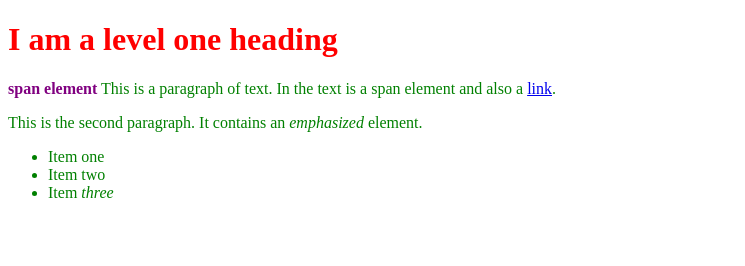
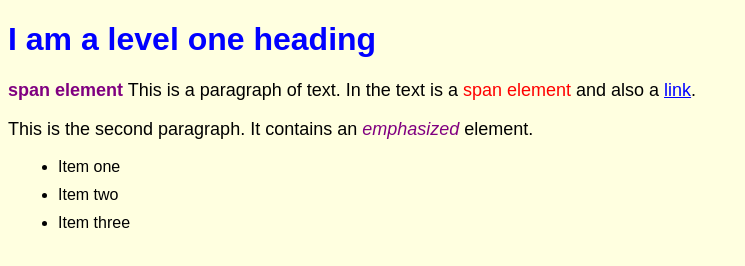
Before and after one commit to ankitakarke2250-web/web-development, a plain HTML site: page practical-01-inline-css/index.html in a window 1280 px wide. Shown: the whole page, without its empty margins (0-745 px from the left). Drawn offline with Linux system fonts and the light colour scheme.

Commit message:
practical1 completed

```diff
--- a/practical-01-inline-css/index.html
+++ b/practical-01-inline-css/index.html
@@ -23,9 +23,9 @@
     </p>
 
     <ul>
-      <li>Item <span>one</span></li>
+      <li>Item one</li>
       <li>Item two</li>
-      <li>Item <em>three</em></li>
+      <li>Item three</li>
     </ul>
 
 
--- a/practical-01-inline-css/styles.css
+++ b/practical-01-inline-css/styles.css
@@ -1,7 +1,38 @@
-h1{
-    color: red;
+
+/* Style the webpage */
+body {
+  font-family: Arial, sans-serif;
+  background-color: lightyellow;
 }
-p,
+
+/* Style the heading */
+h1 {
+  color: blue;
+}
+
+/* Style paragraphs */
+p {
+  color:black;
+  font-size: 18px;
+}
+
+/* Style span elements */
+span {
+  color: red;
+}
+
+/* Style links */
+a {
+  color: blue;
+}
+
+/* Style the list */
 li {
-  color: green;
+  margin: 10px;
+
 }
+
+/* Style emphasized text */
+em {
+  color: purple;
+}
--- a/style.css
+++ /dev/null
@@ -1,3 +0,0 @@
-h1 {
-  color: red;
-}
```
Also changed, not shown: scripts.js (deleted, +0 -14 lines).
